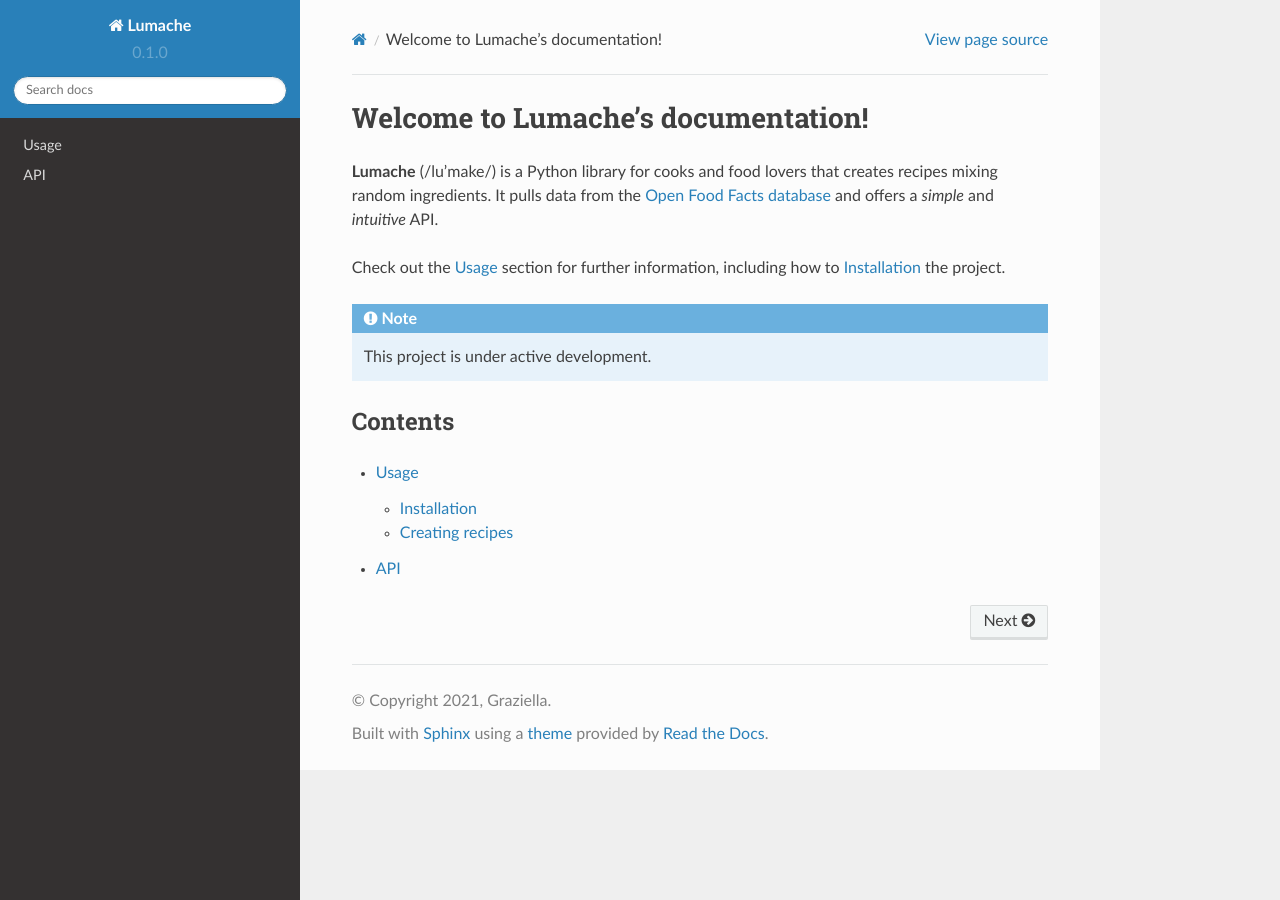
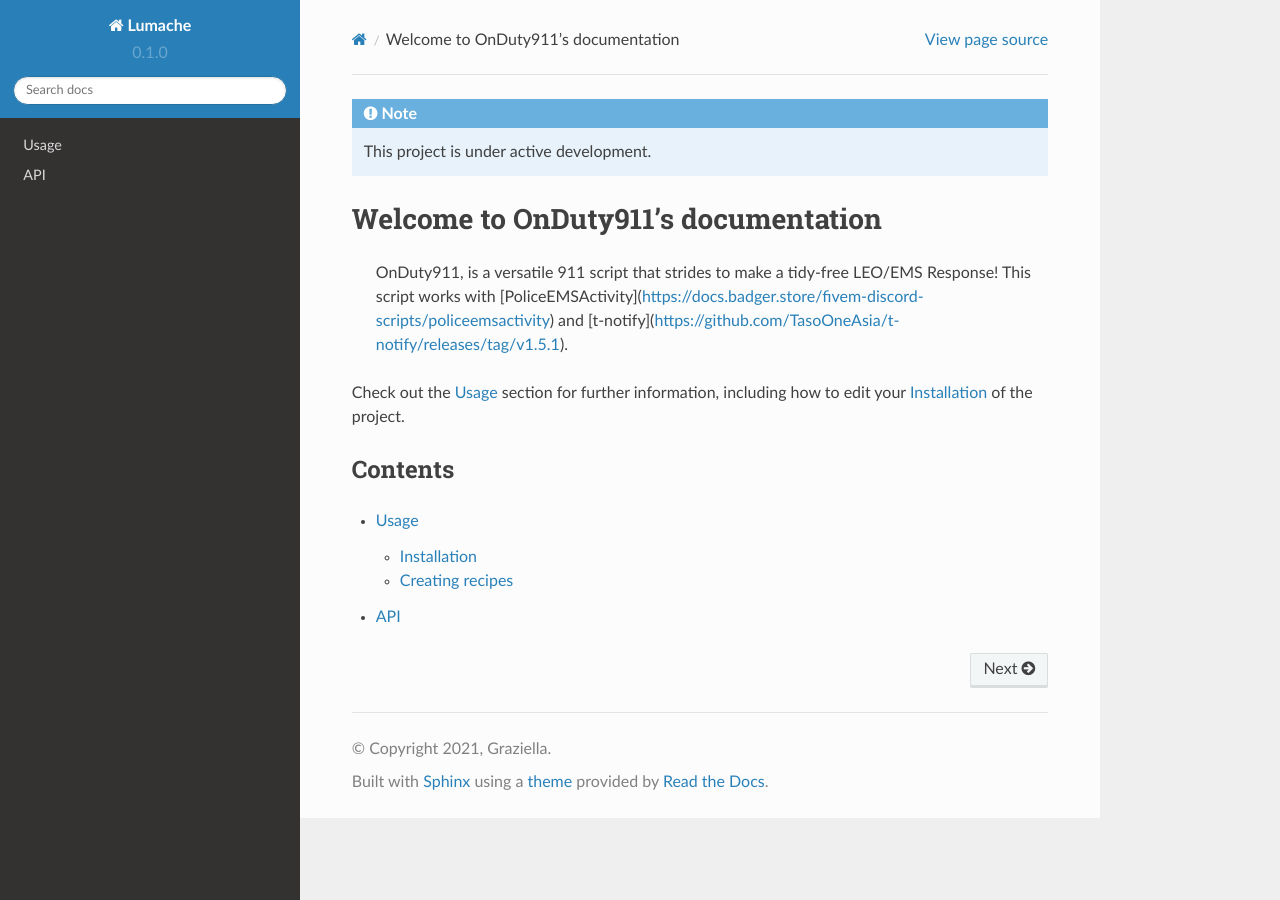
Before and after one commit to Obliviox/readthedocs, a Sphinx documentation site: the page built from docs/source/index.rst, in a window 1280 px wide. Built offline with Sphinx 7.4.7 and the Read the Docs theme 2.0.0, drawn with Linux system fonts in a browser that asks for light colours.

Commit message:
Update index.rst

```diff
--- a/docs/source/index.rst
+++ b/docs/source/index.rst
@@ -1,17 +1,16 @@
-Welcome to Lumache's documentation!
-===================================
-
-**Lumache** (/lu'make/) is a Python library for cooks and food lovers
-that creates recipes mixing random ingredients.
-It pulls data from the `Open Food Facts database <https://world.openfoodfacts.org/>`_
-and offers a *simple* and *intuitive* API.
-
-Check out the :doc:`usage` section for further information, including
-how to :ref:`installation` the project.
-
 .. note::
 
    This project is under active development.
+
+
+Welcome to OnDuty911's documentation
+===================================
+
+ OnDuty911, is a versatile 911 script that strides to make a tidy-free LEO/EMS Response! This script works with [PoliceEMSActivity](https://docs.badger.store/fivem-discord-scripts/policeemsactivity) and [t-notify](https://github.com/TasoOneAsia/t-notify/releases/tag/v1.5.1).
+
+Check out the :doc:`usage` section for further information, including
+how to edit your :ref:`installation` of the project.
+
 
 Contents
 --------
```
